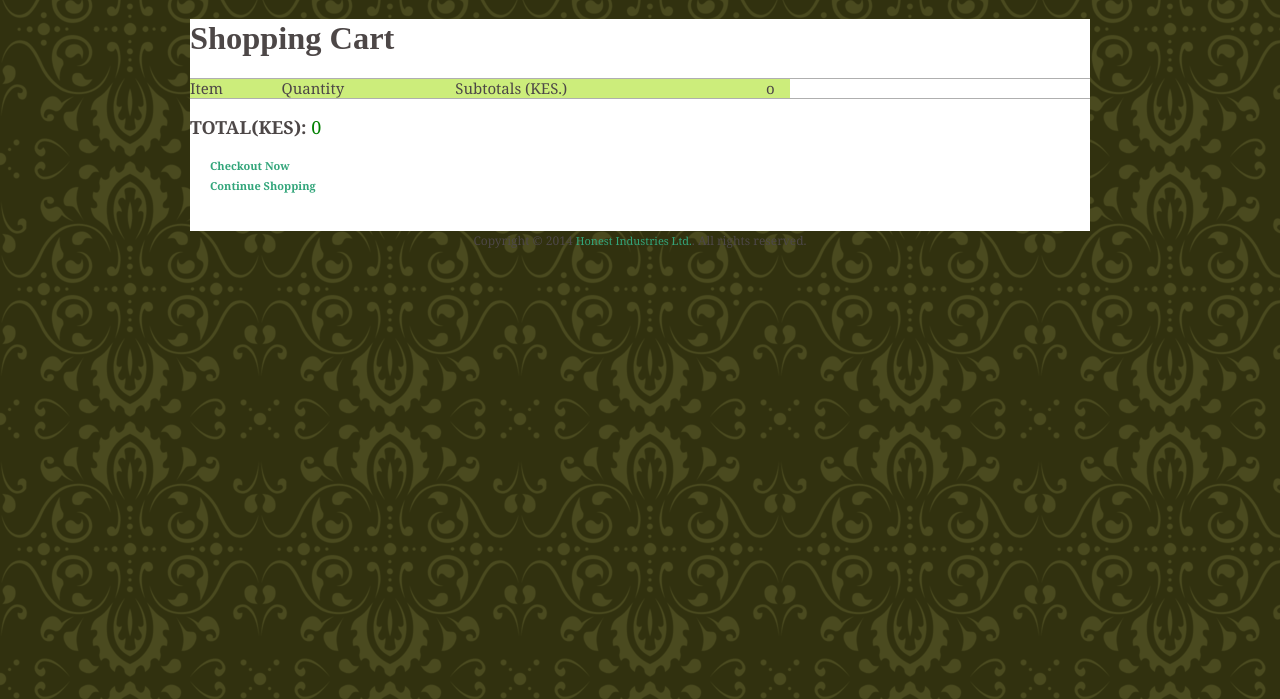
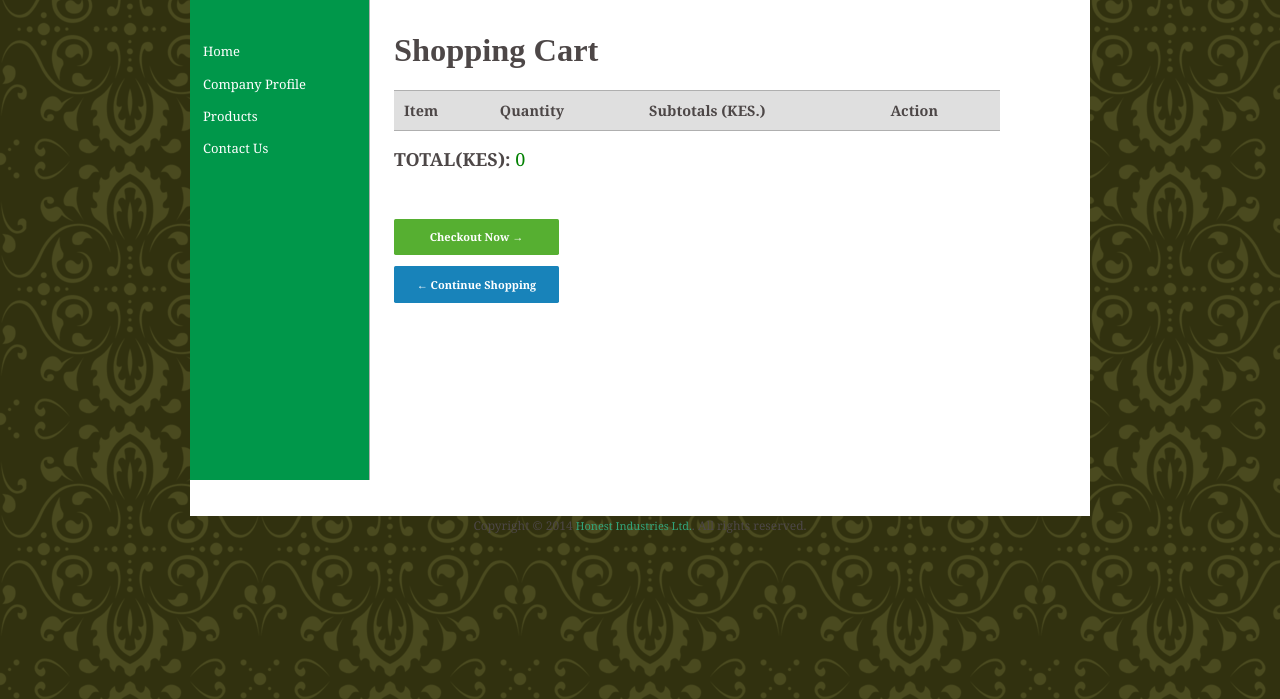
Before and after one commit to wmucheru/easy-shop, a CodeIgniter app: page /muriuki/index.php/cart in a window 1280 px wide. Shown: the part 101-800 px from the top of the page. Run offline with CodeIgniter, Linux system fonts and the light colour scheme; lists and menus that the app fills with data are empty.

Commit message:
Changed layout of CART function to match all pages

```diff
--- a/application/config/config.php
+++ b/application/config/config.php
@@ -3,6 +3,11 @@
 $config['base_url']	= 'http://localhost/muriuki/ci';
 $config['index_page'] = 'index.php';
 $config['uri_protocol']	= 'AUTO';
+
+//CUSTOM CONFIGS
+$config['email1'] = 'honestproductions@gmail.com';
+$config['email2'] = '';
+$config['phone1'] = '+254 722 382 078';
 
 $config['url_suffix'] = '';
 $config['language']	= 'english';
@@ -143,7 +148,7 @@ $config['global_xss_filtering'] = TRUE;
 | 'csrf_cookie_name' = The cookie name
 | 'csrf_expire' = The number in seconds the token should expire.
 */
-$config['csrf_protection'] = TRUE;
+$config['csrf_protection'] = FALSE;
 $config['csrf_token_name'] = 'osbst';
 $config['csrf_cookie_name'] = 'osbcw';
 $config['csrf_expire'] = 7200;
--- a/application/controllers/cart.php
+++ b/application/controllers/cart.php
@@ -68,14 +68,7 @@ class Cart extends CI_Controller{
 
 		//If the validation is successful and errrors are found
 		if($this->form_validation->run() == FALSE || $prod_amt == ''){
-			//Load the main content to template view
-			$data['page_content'] = 'products/view.php';
-			$data['pagetitle'] = $product->name." - Get the best of Kenya's Agriculture";
-			$data['body_id'] = "agriprod";
-			$data['product_id'] = $prod_id;
-
-			/* Load view */
-			$this->load->view('utils/template', $data);
+			redirect('products/view/'.$prod_id);
 		}
 		else{
 			//Add to cart
--- a/application/views/cart/cart_view.php
+++ b/application/views/cart/cart_view.php
@@ -1,40 +1,45 @@
-	<!--Mid-->
-	<div id="midsection" class="container">
+
+<div id="midsection">
+	<?php $this->load->view('utils/leftnav'); ?>
+
+	<div class="box-grid34" id="midbox">
 		<h1>Shopping Cart</h1>
 		<div id="cart_holder">
-		<table id="cart_table" cellspacing="5" cellpadding="3">
+			<table class="formtable" id="cart_table" cellspacing="5" cellpadding="3">
 			<thead>
-		<tr id="table_header">
-			<td>Item</td>
-			<td>Quantity</td>
-			<td>Subtotals (KES.)</td>
-			<td>o</td>
+			<tr>
+				<th>Item</th>
+				<th>Quantity</th>
+				<th>Subtotals (KES.)</th>
+				<th>Action</th>
 			</tr>
 			<thead>
 			<?php
+				if($cart = $this->cart->contents()){
+					foreach($cart as $item){
+			?>
+			<tr>
+				<td><?php echo $item['name'];  ?></td>
+				<td><?php echo $item['qty']; ?></td>
+				<td>KES. <?php echo $item['subtotal']; ?></td>
+				<td class='remove'>
+				<?php echo anchor('cart/remove/'.$item['rowid']."/cart", 'remove'); ?>
+				</td>
+			</tr>
+			<?php } //end foreach
+				}//end ifelse
+			?>
+			</table>
 
-			if($cart = $this->cart->contents()){
-
-				foreach($cart as $item){
-					echo "<tr>";
-					echo "<td>".$item['name']."</td>";
-					echo "<td>".$item['qty']."</td>";
-					echo "<td>KES. ".$item['subtotal']."</td>";
-					echo "<td class='remove'>";
-					echo anchor('cart/remove/'.$item['rowid'].
-						"/cart", 'X');
-					echo "</td></tr>";
-				}
-			}
-
-			echo "</table>";
-		?>
 			<div class="totals_holder">
 				TOTAL(KES): <span class="totals">
-			<?php echo $this->cart->total(); ?></span><br/><br/>
-			<p><?php echo anchor('cart/checkout', 'Checkout Now', array('id'=>'checkout_but', 'class'=>'ui_button')); ?></p>
-			<p><?php echo anchor('/', 'Continue Shopping', array('id'=>'checkout_but', 'class'=>'ui_button_reset')); ?></p>
+				<?php echo $this->cart->total(); ?></span><br/><br/><br/>
+				<div><?php echo anchor('cart/checkout', 'Checkout Now &rarr;',
+					array('id'=>'checkout_but', 'class'=>'uibutton btn-block')); ?>
+					<?php echo anchor('products', '&larr; Continue Shopping',
+					array('id'=>'checkout_but', 'class'=>'uibutton btn-block btn-info')); ?></div>
 			</div>
 		</div>
-	<div style="clear:both;"></div>
 	</div>
+<br class="cls"/>
+</div><!--End midsection-->
--- a/application/views/products/index.php
+++ b/application/views/products/index.php
@@ -3,6 +3,8 @@
 
 	<div class="box-grid34" id="midbox">
 		<h1>Our Products</h1>
+
+		<?php $this->load->view('utils/status'); ?>
 
 		<div class="product_box">
 			<a class="prod" href="<?php echo site_url('products/view/1')?>">
--- a/application/views/products/view.php
+++ b/application/views/products/view.php
@@ -7,6 +7,9 @@
 			//Use passed id
 			$prod = $array1;
 			echo "<h1>Order for ".$prod->name."</h1>";
+			//var_dump($prod);
+
+			$this->load->view('utils/status');
 		?>
 		<div id="place_order_holder">
 			<div id="make_order_image">
--- a/application/views/utils/status.php
+++ b/application/views/utils/status.php
@@ -12,6 +12,7 @@
 			$this->session->unset_userdata('error_msg');
 	 	}
 	}
+	echo validation_errors('<li class="error">', '</li>');
 ?>
 <div class="cls"> </div>
 </div>
--- a/css/style2.css
+++ b/css/style2.css
@@ -59,31 +59,61 @@ ul, li{
 	margin:0;
 	list-style: none;
 }
-input[type=button], input[type=submit],  .uibutton{
+input[type=button], input[type=submit],.uibutton{
 	border-radius:.15em;
 	background: #56AF31;
 	border: 0;
-	color: #FFFFFF;
+	color: #FFFFFF!important;
 	cursor: pointer;
-	padding: 5px 8px;
+	padding:.8em 1em;
+	text-decoration:none!important;
+	text-align:center;
 }
 input[type=text], input[type=email], textarea{
 	border-radius:.15em;
 	border: 1px solid #CFCFCF;
 	color: #4F5155;
-	padding: 5px 3px;
+	padding:.8em 1em;
+	width:20em;
+}
+.btn-info{
+	background:#1883BA;
+}
+.btn-warning{
+	background:#D86D05;
+}
+.btn-danger{
+	background:#EF3D3F;
+}
+.btn-block{
+	display:block;float:left;
+	width:15em!important;
 }
 strong { font-weight:bold; }
 
+table tr th{
+	background:#DFDFDF;
+	font-weight:bold;
+	padding:.7em;
+}
+
 .status li, .st-success, .st-fail{
-	padding: 2px 3px;
-	margin-bottom: 1px;
+	padding:.15em .2em;
+	margin-bottom:.1em;
 }
-li.errors{
+
+li.success,.success, li.errors,.error, .infomsg{
+	font-size:0.95em;
+	font-style:italic;
+}
+li.errors, .error{
 	color: red;
 }
-li.success{
-	background: #1883BA;
+li.success, .success{
+	color:green;
+}
+.infomsg{
+	color:#1883BA;
 }
 .cls{ clear:both; }
 
@@ -101,6 +131,11 @@ li.success{
 .infosmall{
     font-size:0.9em;
     font-weight:normal;
+}
+
+/*Form tables*/
+table.formtable tr td{
+	padding:.5em .8em;
 }
 
 /*Grids*/
@@ -210,8 +245,8 @@ ul#navbar_side li a:hover, #home-bd #home-lnk, #prof-bd #prof-lnk,
 	border: 1px solid #AFAFAF;
 	border-left:0;border-right:0;
 	clear: both;
-	height: 400px;
-	padding: 5px;
+	min-height:20em;
+	padding:.4em;
 }
 #make_order_image{
 	float: left;
@@ -254,10 +289,7 @@ ul#navbar_side li a:hover, #home-bd #home-lnk, #prof-bd #prof-lnk,
 .order_box_products{
 	border: 1px solid #AFAFAF;
 }
-.order_table{
-	background: #FFF;
-	width: 100%;
-}
+
 .table_header{
 	font-weight: bold;
 	text-decoration: underline;
@@ -347,13 +379,8 @@ ul#navbar_side li a:hover, #home-bd #home-lnk, #prof-bd #prof-lnk,
 	border-bottom: 1px solid #AFAFAF;
 }
 #cart_table{
-	font-size: 15px;
-	width: 600px;
-}
-table tr#table_header{
-	background: #CCED7B;
-	font-weight: bold;
-	height: 10px;
+	font-size:1.2em;
+	width:100%;
 }
 #cart_table table tr{
 	background: #FFC;
@@ -361,7 +388,7 @@ table tr#table_header{
 
 /*Checks*/
 a#checkout_but{
-	padding: 4px 20px;
+	margin-top:1em;
 }
 .checkout_box{
 	border-top: 1px solid #AFAFAF;
```
Also changed, not shown: application/views/cart/checkout_view.php (+19 -24 lines), application/views/cart/successorder_view.php (+11 -9 lines). Lines whose indentation alone changed are shown as unchanged.
